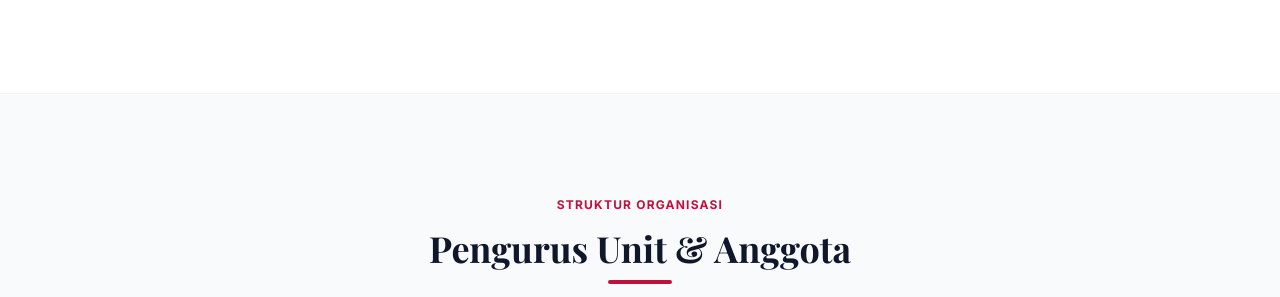
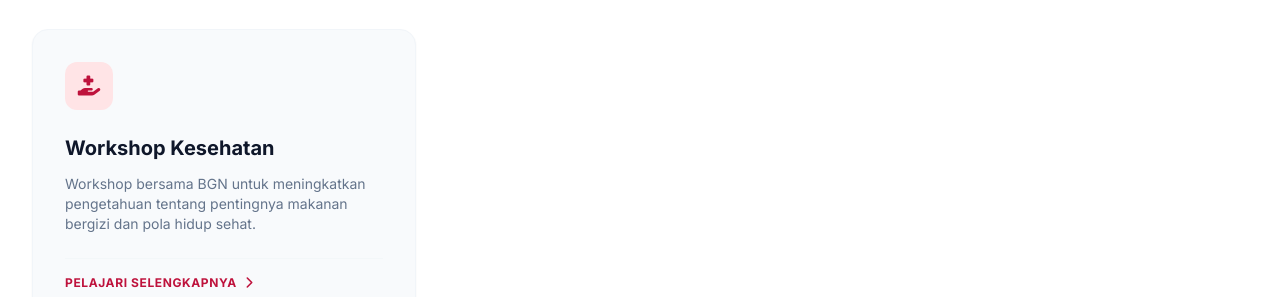
Before and after one commit to pmrimtection/IMTECTION, a plain HTML site: page index.html in a window 1280 px wide. Shown: the part 3997-4294 px from the top of the page. Drawn offline with nearby package versions, Linux system fonts and the light colour scheme; a web font is replaced by a local one.

Commit message:
Update index.html

```diff
--- a/index.html
+++ b/index.html
@@ -492,6 +492,28 @@
                             <!-- Kolom Link Dokumentasi -->
                             <a href="https://drive.google.com/drive/folders/1gN4faKSnVCuOBbOCEM6JWZWAKR6Vv2Qx?usp=drive_link" target="_blank"
                              class="inline-flex items-center text-[10px] sm:text-xs font-semibold text-slate-500 hover:text-brand-accent transition-colors duration-200">
+                                <i class="fa-solid fa-camera-retro mr-1.5 text-slate-400"></i> Dokumentasi Acara
+                            </a>
+                        </div>
+                    </div>
+
+                    <!-- Program Item 4 -->
+                    <div class="bg-slate-50 rounded-2xl p-6 sm:p-8 border border-slate-100 shadow-sm hover:shadow-xl hover:-translate-y-1.5 transition-all duration-300 group flex flex-col justify-between">
+                        <div>
+                            <div class="w-10 h-10 sm:w-12 sm:h-12 rounded-xl bg-rose-100 text-brand-accent flex items-center justify-center text-lg sm:text-xl mb-4 sm:mb-6 group-hover:bg-brand-accent group-hover:text-white transition-all duration-300">
+                                <i class="fa-solid fa-hand-holding-medical"></i>
+                            </div>
+                            <h3 class="text-lg sm:text-xl font-bold text-brand-primary mb-2 sm:mb-3">Workshop Kesehatan</h3>
+                            <p class="text-xs sm:text-sm text-slate-500 mb-4 sm:mb-6 leading-relaxed">
+                               Workshop bersama BGN untuk meningkatkan pengetahuan tentang pentingnya makanan bergizi dan pola hidup sehat.
+                            </p>
+                        </div>
+                        <div class="space-y-3 pt-4 border-t border-slate-100/60">
+                            <button onclick="openProgramModal('Screening Kesehatan', 'Workshop Makanan Bergizi bersama Badan Gizi Nasional (BGN) merupakan kegiatan edukatif untuk meningkatkan pemahaman peserta tentang pentingnya gizi seimbang, pola makan sehat, dan penerapan hidup sehat dalam kehidupan sehari-hari.', '#')" class="text-[11px] sm:text-xs font-bold tracking-wider uppercase text-brand-accent hover:text-rose-700 flex items-center">
+                                Pelajari Selengkapnya <i class="fa-solid fa-chevron-right ml-1.5 sm:ml-2 transition-transform duration-200 group-hover:translate-x-1"></i>
+                            </button>
+                            <!-- Kolom Link Dokumentasi -->
+                            <a href="https://drive.google.com/drive/folders/1yLeSIdu3Jb0g8vnzcQ4iHdpDFFN4UMIn?usp=drive_link" target="_blank" class="inline-flex items-center text-[10px] sm:text-xs font-semibold text-slate-500 hover:text-brand-accent transition-colors duration-200">
                                 <i class="fa-solid fa-camera-retro mr-1.5 text-slate-400"></i> Dokumentasi Acara
                             </a>
                         </div>
```
